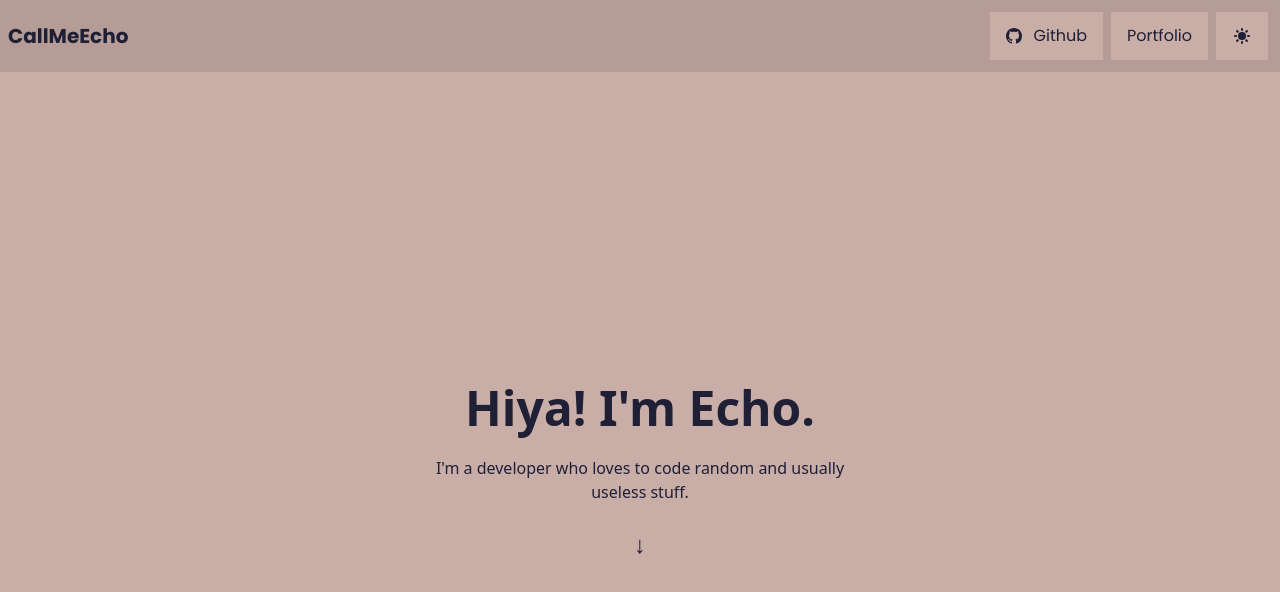
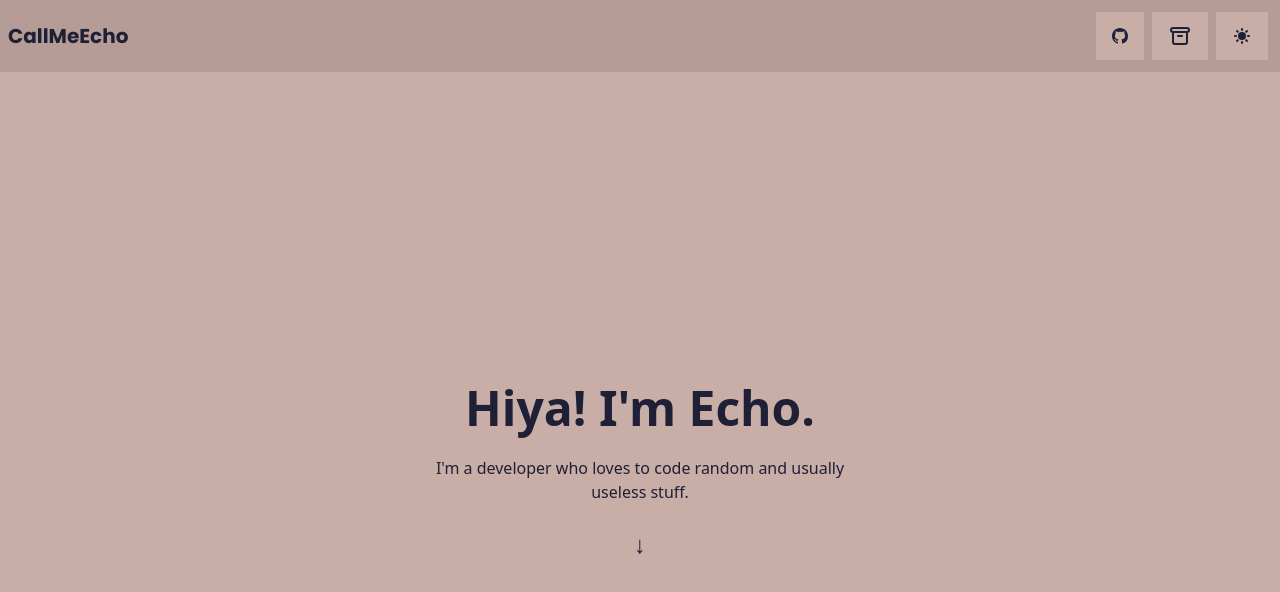
Before and after one commit to CallMeEchoCodes/callmeecho.dev-oldreact, a React (Create React App) app: page / in a window 1280 px wide. Shown: the top 592 px of the page. Built offline with nearby package versions, Linux system fonts and the light colour scheme.

Commit message:
🐛 after 500000000 years the site works

```diff
--- a/package.json
+++ b/package.json
@@ -14,13 +14,14 @@
     "react": "^18.2.0",
     "react-dom": "^18.2.0",
     "react-router-dom": "^6.3.0",
+    "react-router-hash-link": "^2.4.3",
     "react-scripts": "5.0.1",
     "typescript": "^4.7.4",
     "web-vitals": "^2.1.4"
   },
   "scripts": {
-    "predeploy": "npm run build",
-    "deploy": "gh-pages -d build",
+    "add-domain": "echo \"callmeecho.dev\" > build/CNAME",
+    "deploy": "pnpm run build && echo \"callmeecho.dev\" > build/CNAME && gh-pages -d build",
     "start": "react-scripts start",
     "build": "react-scripts build",
     "test": "react-scripts test",
@@ -42,6 +43,7 @@
     "@babel/core": "^7.18.10",
     "@babel/plugin-syntax-flow": "^7.18.6",
     "@babel/plugin-transform-react-jsx": "^7.18.10",
+    "@types/react-router-hash-link": "^2.4.5",
     "@typescript-eslint/parser": "^5.32.0",
     "autoprefixer": "^10.4.8",
     "eslint": "^8.21.0",
--- a/src/components/MainHero.tsx
+++ b/src/components/MainHero.tsx
@@ -1,4 +1,5 @@
 import React from 'react'
+import { HashLink } from 'react-router-hash-link'
 
 function MainHero (): React.ReactElement {
   return (
@@ -7,7 +8,7 @@ function MainHero (): React.ReactElement {
         <div className='max-w-md'>
           <h1 className='text-5xl font-bold maintext'>Hiya! I'm Echo.</h1>
           <p className='py-6'>I'm a developer who loves to code random and usually useless stuff.</p>
-          <a href='#aboutme'><h1 className='text-2xl'>↓</h1></a>
+          <HashLink to='/#aboutme'><h1 className='text-2xl'>↓</h1></HashLink>
         </div>
       </div>
     </div>
--- a/src/components/Navbar.tsx
+++ b/src/components/Navbar.tsx
@@ -22,7 +22,7 @@ function Navbar (): React.ReactElement {
   return (
     <div className='sticky top-0 navbar dark:bg-space-cadet-600 bg-silver-pink-600 text-space-cadet-600 dark:text-silver-pink-600 font-poppins z-10'>
       <div className='flex-1'>
-        <a className='font-semibold normal-case text-xl transition-all hover:scale-110 hover:m-1' href='https://callmeecho.dev'>CallMeEcho</a>
+        <Link className='font-semibold normal-case text-xl transition-all hover:scale-110 hover:m-1' to='https://callmeecho.dev'>CallMeEcho</Link>
       </div>
 
       <div className='flex-none'>
@@ -32,10 +32,15 @@ function Navbar (): React.ReactElement {
               <svg xmlns='http://www.w3.org/2000/svg' width='16' height='16' fill='currentColor' viewBox='0 0 16 16'>
                 <path d='M8 0C3.58 0 0 3.58 0 8c0 3.54 2.29 6.53 5.47 7.59.4.07.55-.17.55-.38 0-.19-.01-.82-.01-1.49-2.01.37-2.53-.49-2.69-.94-.09-.23-.48-.94-.82-1.13-.28-.15-.68-.52-.01-.53.63-.01 1.08.58 1.23.82.72 1.21 1.87.87 2.33.66.07-.52.28-.87.51-1.07-1.78-.2-3.64-.89-3.64-3.95 0-.87.31-1.59.82-2.15-.08-.2-.36-1.02.08-2.12 0 0 .67-.21 2.2.82.64-.18 1.32-.27 2-.27.68 0 1.36.09 2 .27 1.53-1.04 2.2-.82 2.2-.82.44 1.1.16 1.92.08 2.12.51.56.82 1.27.82 2.15 0 3.07-1.87 3.75-3.65 3.95.29.25.54.73.54 1.48 0 1.07-.01 1.93-.01 2.2 0 .21.15.46.55.38A8.012 8.012 0 0 0 16 8c0-4.42-3.58-8-8-8z' />
               </svg>
-              Github
             </a>
           </li>
-          <li><Link className='bg-silver-pink-500 m-1 dark:bg-space-cadet-500 hover:scale-110 normal-case' to='/portfolio'>Portfolio</Link></li>
+          <li>
+            <Link className='bg-silver-pink-500 m-1 dark:bg-space-cadet-500 hover:scale-110 normal-case' to='/portfolio'>
+              <svg xmlns='http://www.w3.org/2000/svg' className='h-6 w-6' fill='none' viewBox='0 0 24 24' stroke='currentColor' strokeWidth={2}>
+                <path strokeLinecap='round' strokeLinejoin='round' d='M5 8h14M5 8a2 2 0 110-4h14a2 2 0 110 4M5 8v10a2 2 0 002 2h10a2 2 0 002-2V8m-9 4h4' />
+              </svg>
+            </Link>
+          </li>
           <li>
             <a
               className='bg-silver-pink-500 m-1 dark:bg-space-cadet-500 hover:scale-110 normal-case'
--- a/src/pages/Portfolio.tsx
+++ b/src/pages/Portfolio.tsx
@@ -1,4 +1,5 @@
 import React, { useEffect } from 'react'
+import { HashLink } from 'react-router-hash-link'
 import Navbar from '../components/Navbar'
 
 function Home (): React.ReactElement {
@@ -14,7 +15,7 @@ function Home (): React.ReactElement {
           <div className='max-w-md'>
             <h1 className='text-5xl font-bold maintext'>Portfolio</h1>
             <p className='py-6'>Heres a list of my best projects</p>
-            <a href='#dossier'><h1 className='text-2xl'>↓</h1></a>
+            <HashLink to='/portfolio#dossier'><h1 className='text-2xl'>↓</h1></HashLink>
           </div>
         </div>
       </div>
```
Also changed, not shown: 1 other file (tests, documents, lock files or other folders).
